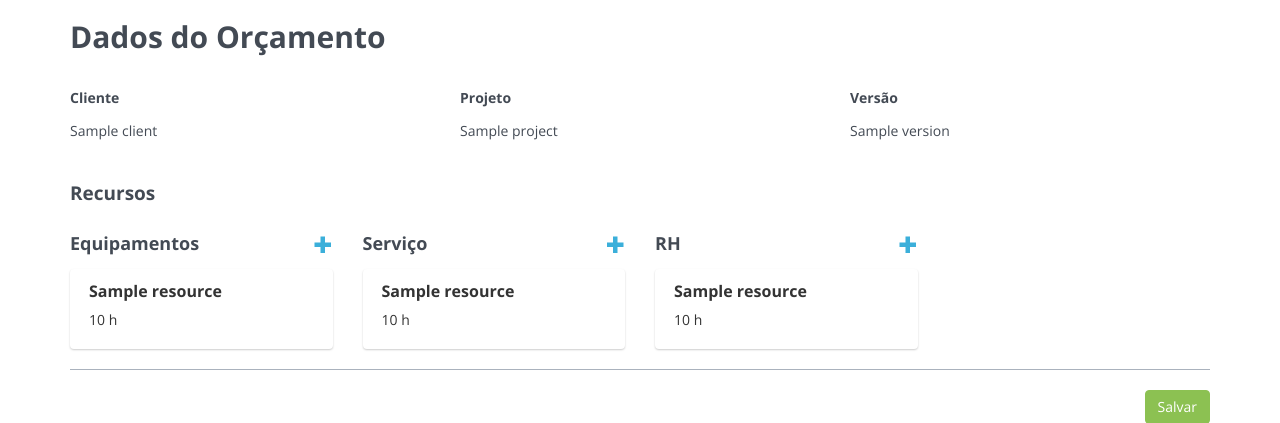
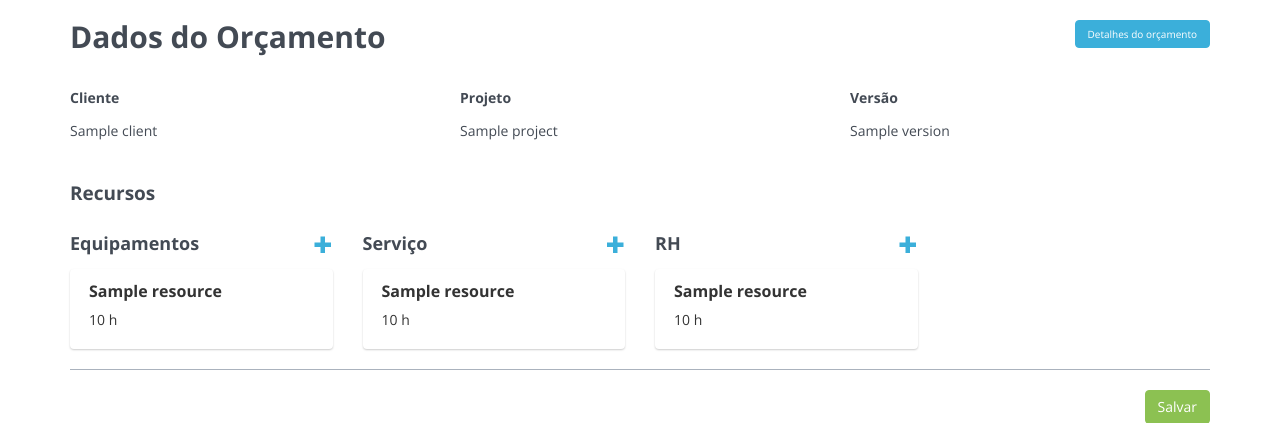
Before and after one commit to Coderockr/orcamentos, a PHP site: template views/quote/edit.twig in a window 1280 px wide. Shown: the part 110-533 px from the top of the page. Run offline with PHP 8.4, Linux system fonts and the light colour scheme; the template is opened without the code that fills it: most values are stand-ins (such as "Sample title", 1, 10 or a date in 2020); some libraries are stand-ins or nearby versions.

Commit message:
Adicionado o botao detalhes no editar de orçamento

```diff
--- a/views/project/detail.twig
+++ b/views/project/detail.twig
@@ -28,6 +28,7 @@
     {% if project.quoteCollection | length > 0 %}
         <div class="row cards margin20">
             <div class="col-md-12">
+                <a href="/quote/new/{{ project.id }}" class="btn btn-primary pull-right " title="Cadastre um novo orçamento">Novo Orçamento</a>
                 <h4>Orcamentos</h4>
             </div>
             {% for quote in project.quoteCollection %}
--- a/views/quote/detail.twig
+++ b/views/quote/detail.twig
@@ -5,6 +5,7 @@
             <h3>Dados do Orçamento</h4>
         </div>
         <div class="col-md-3">
+            <a href="/quote/edit/{{ quote.id }}" class="btn btn-primary pull-right small" title="Editar orçamento">Editar Orçamento</a>
         </div>
     </div>
     <div class="form margin20">
--- a/views/quote/edit.twig
+++ b/views/quote/edit.twig
@@ -5,6 +5,7 @@
         <h3>Dados do Orçamento</h4>
     </div>
     <div class="col-md-3">
+        <a href="/quote/detail/{{ quote.id }}" class="btn btn-primary pull-right small" title="Detalhes do orçamento">Detalhes do orçamento</a>
     </div>
 </div>
 <form class="form quote" action="/quote/create" method="POST">
```
